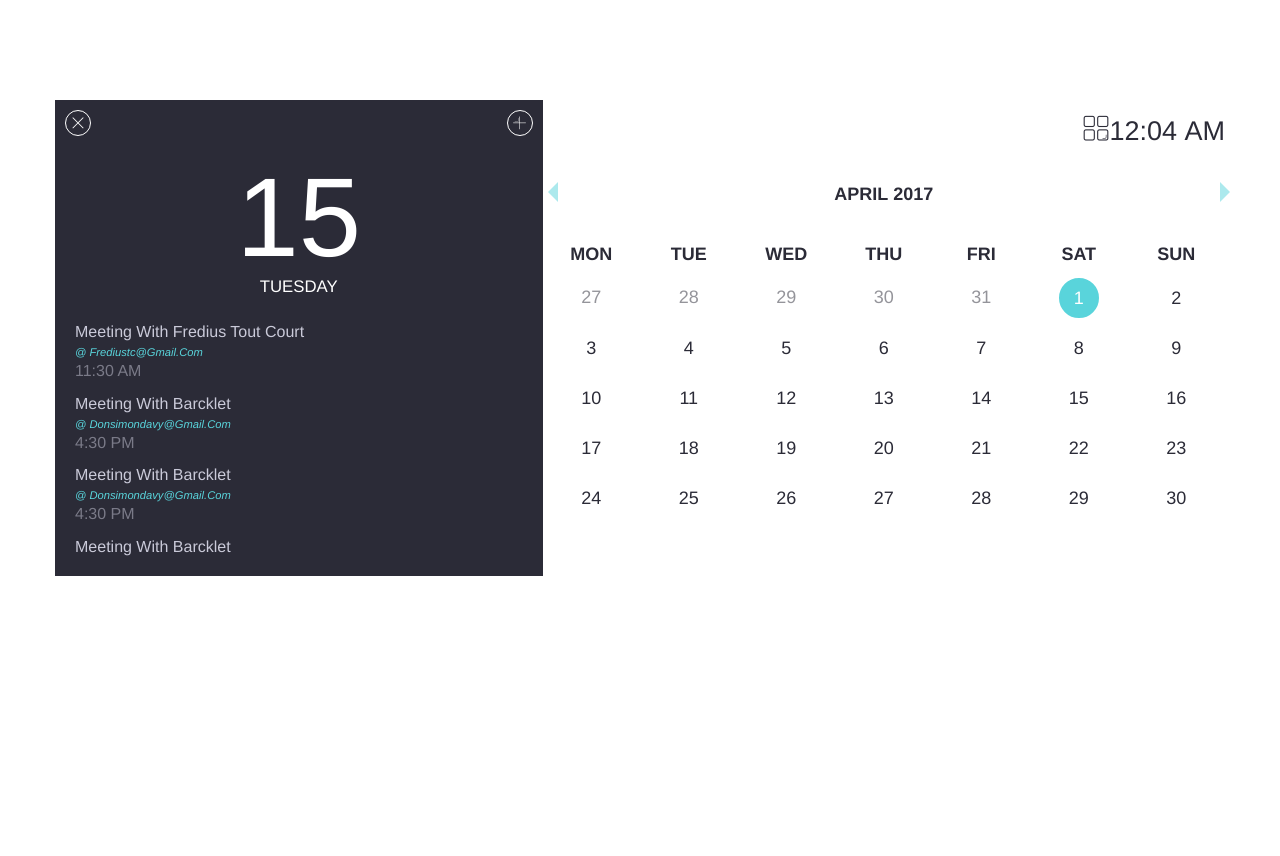
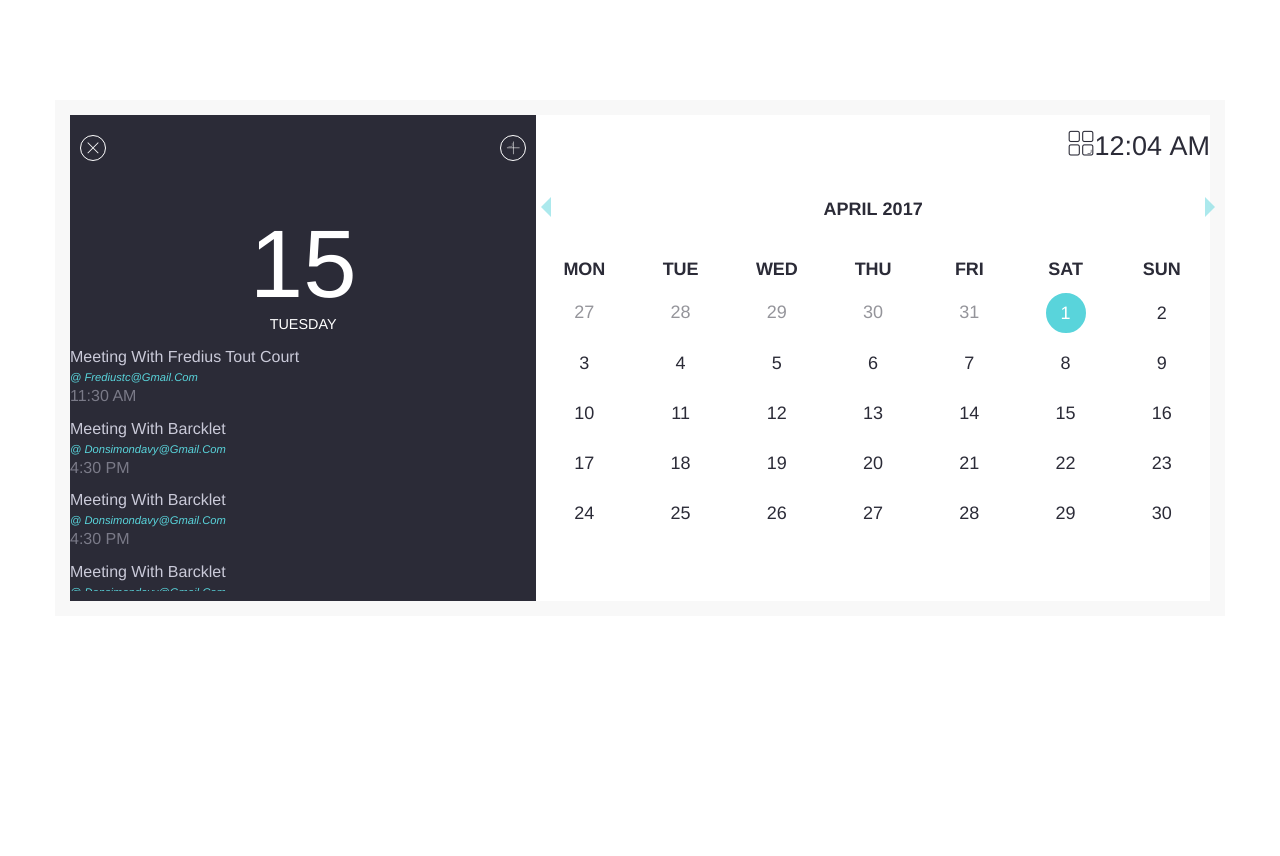
Before and after one commit to frediustc/ProjectIT, a PHP site: page /Asset/Widgets/Calendar/index.html in a window 1280 px wide. Shown: the top 856 px of the page. Run offline with PHP 8.4, Linux system fonts and the light colour scheme; some web fonts are replaced.

Commit message:
updated done using border

```diff
--- a/Asset/Widgets/Calendar/style.css
+++ b/Asset/Widgets/Calendar/style.css
@@ -12,6 +12,9 @@
 #fullcal
 {
     background-color: white;
+
+    border-right:15px solid #f8f8f8;
+    border-bottom:15px solid #f8f8f8;
 }
 /*my style*/
 #calendar
@@ -19,6 +22,7 @@
     color:#2b2b37;
     font-weight: 100;
     font-size: 18px;
+    border-top:15px solid #f8f8f8;
 }
 #calendar h1
 {
@@ -89,15 +93,17 @@
 {
     background-color: #2b2b37;
     color:white;
-    padding: 10px;
     font-size: 16px;
     position: relative;
+    border:15px solid #f8f8f8;
+    border-right-width:0;
+    border-bottom-width:0;
 }
 #appointement-view h1
 {
-    font-size:7em;
+    font-size:6em;
     font-weight: 100;
-    margin:10px 0;
+    margin-bottom: 10px;
 }
 #appointement-view .row a.btn
 {
@@ -105,6 +111,7 @@
     border-radius:50%;
     border:1px solid white;
     color:white;
+    margin:20px 10px;
 }
 #appointement-view .row a.btn:hover
 {
@@ -119,7 +126,6 @@
 }
 #list-appointement
 {
-    padding:10px;
     color:#cacad9;
     height: 250px;
     overflow-y: scroll;
@@ -208,4 +214,5 @@
 .ok h1
 {
     background-color: red;
+    margin:15px 0;
 }
```
Also changed, not shown: Index.php (+9 -2 lines), Asset/Widgets/Calendar/style.min.css.
